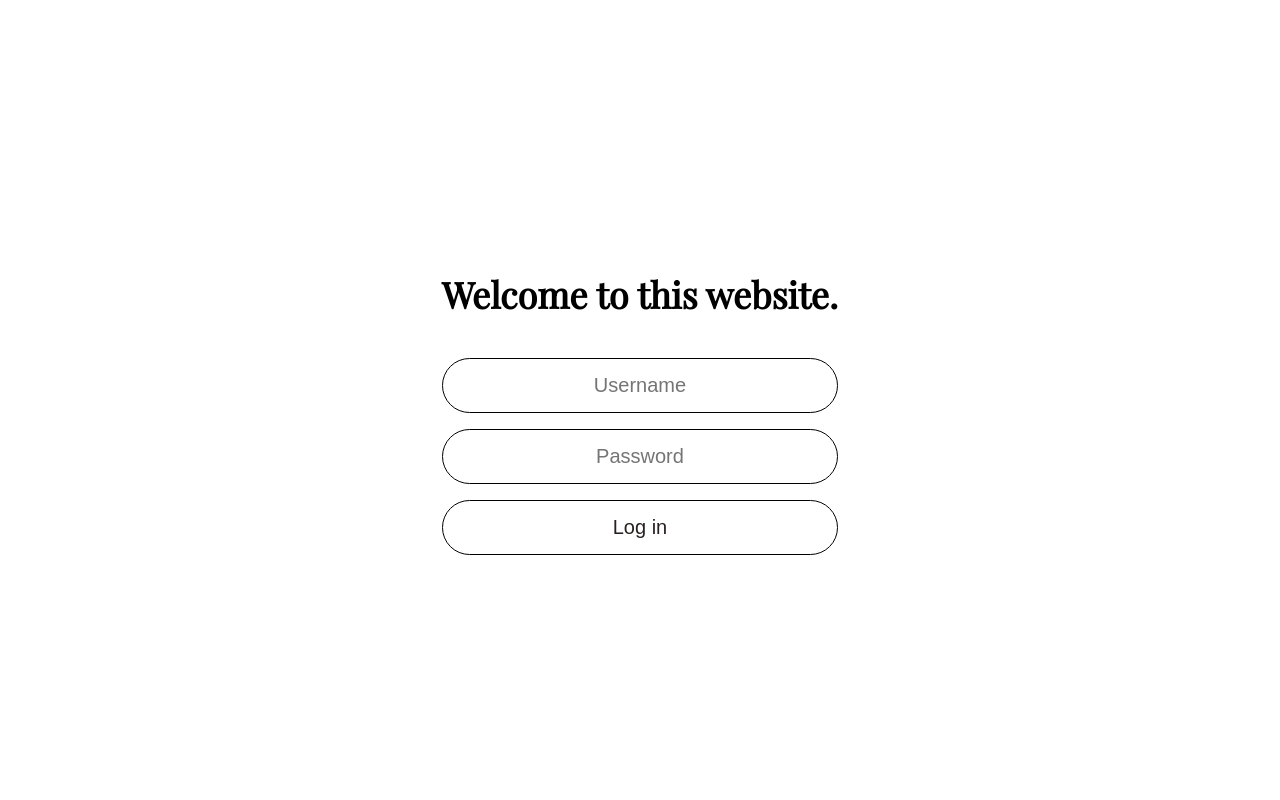
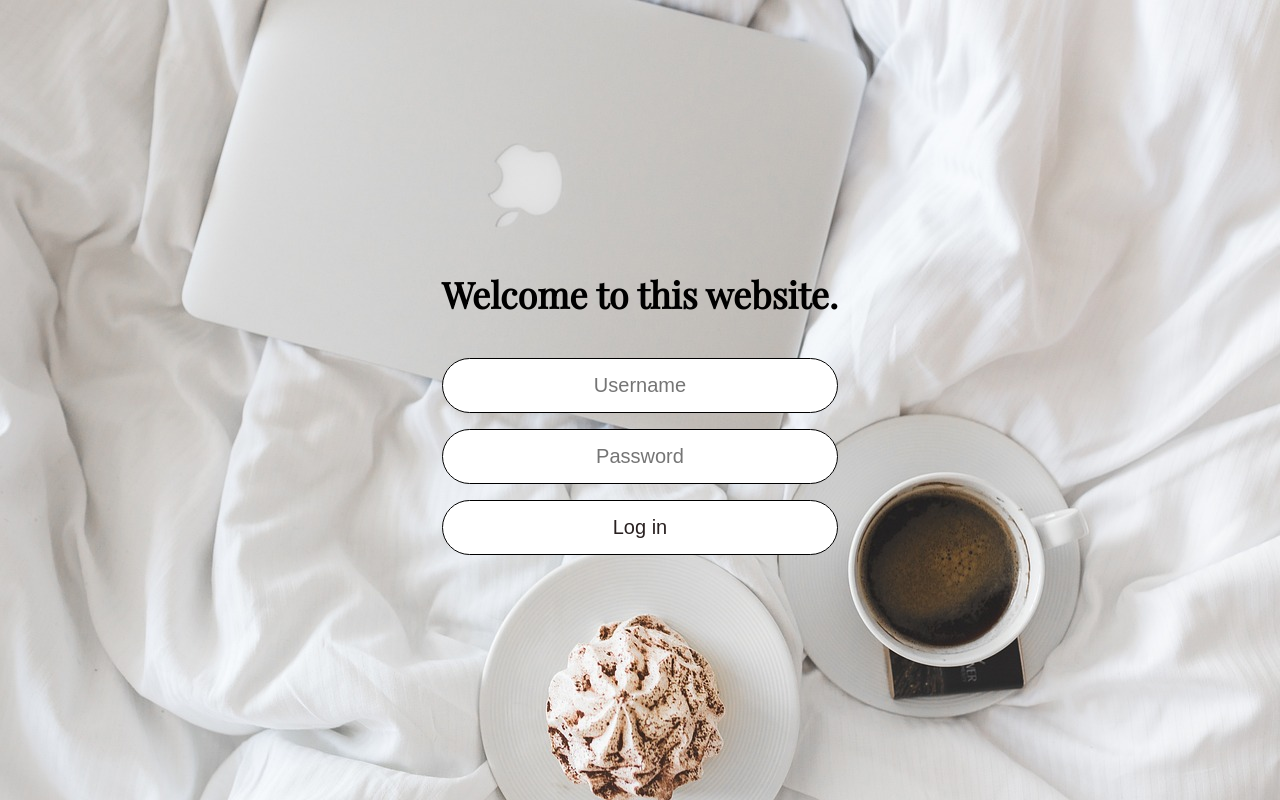
Before and after one commit to ViolaSorgato/Login-website, a plain HTML site: page index.html in a window 1280 px wide. Drawn offline with nearby package versions, Linux system fonts and the light colour scheme; the site is published under a folder, as on GitHub Pages, so addresses that start at the root find nothing.

Commit message:
Second try

```diff
--- a/style.css
+++ b/style.css
@@ -6,7 +6,7 @@ body {
     align-items: center;
     justify-content: center;
     font-size: 18px;
-    background-image: url(/assets/background.JPG);
+    background-image: url(assets/background.JPG);
     background-repeat: no-repeat;
     background-size: cover;
 }
```
